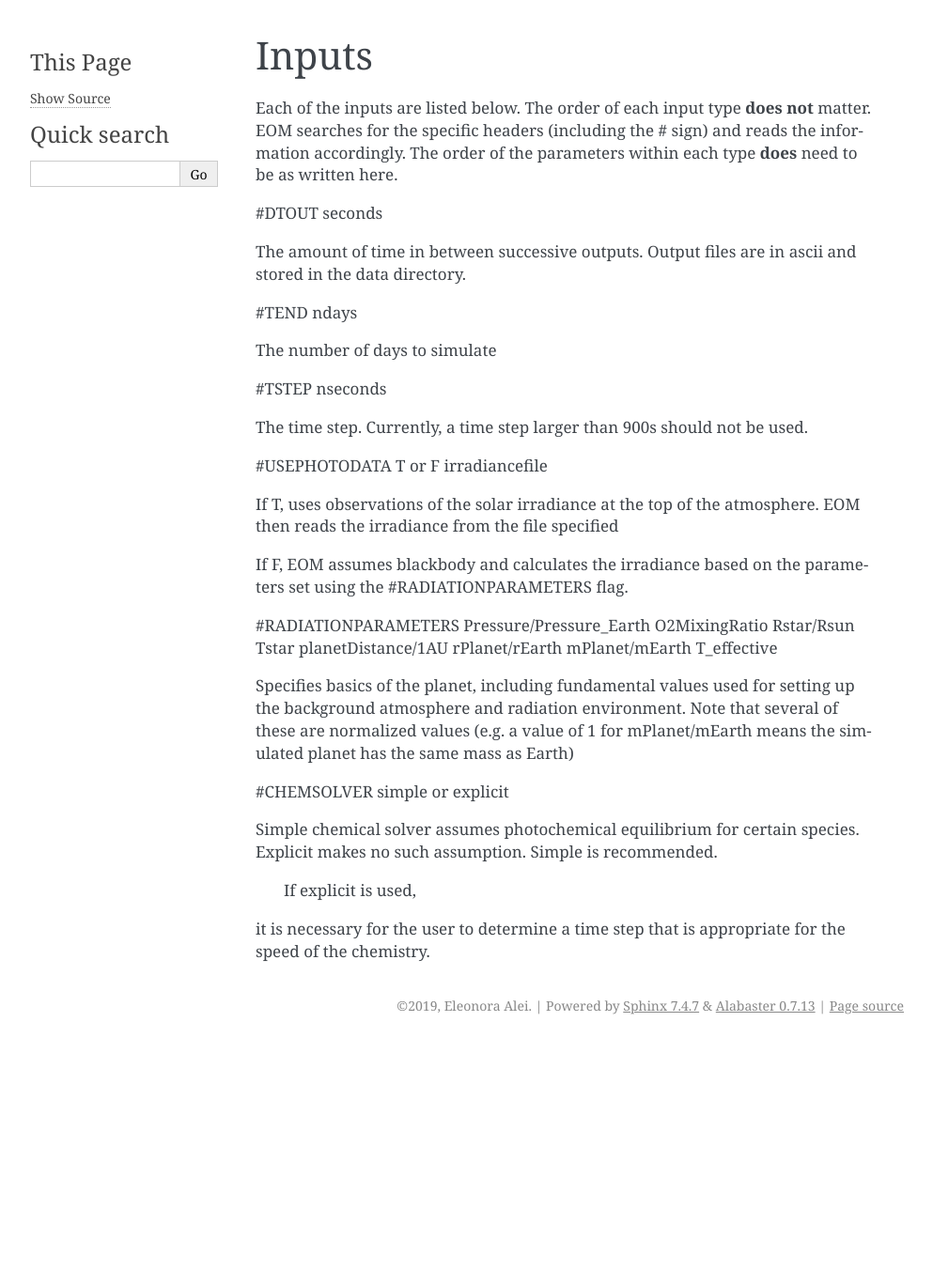
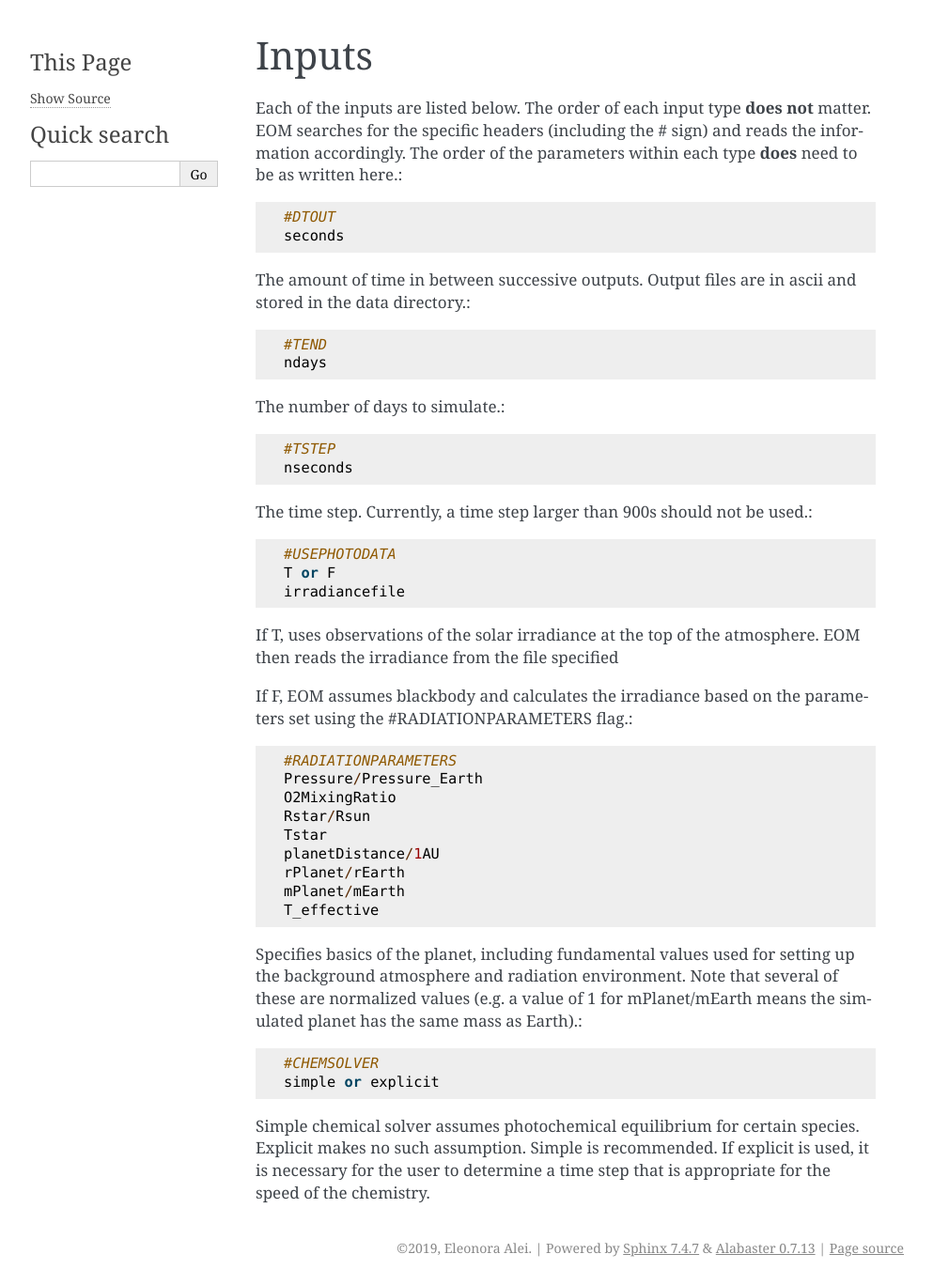
Before and after one commit to dpawlows/ozone, a Sphinx documentation site: the page built from docs/inputs.rst, in a window 1280 px wide. Shown: the whole page at 94% size, without its empty margins (148-1141 px from the left). Built offline with Sphinx 7.4.7, drawn with Linux system fonts in a browser that asks for light colours; before the commit the page ends 1110 px from its top, so only the background shows below that.

Commit message:
updated the docs

```diff
--- a/docs/index.rst
+++ b/docs/index.rst
@@ -9,7 +9,7 @@ Welcome to EOM's documentation!
 .. toctree::
    :maxdepth: 2
 
-   usage
+   gettingstarted
    inputs
 
 
--- a/docs/inputs.rst
+++ b/docs/inputs.rst
@@ -4,57 +4,57 @@ Inputs
 Each of the inputs are listed below.  The order of each input type
 **does not** matter.  EOM searches for the specific headers (including
 the # sign) and reads the information accordingly.  The order of
-the parameters within each type **does** need to be as written here.
+the parameters within each type **does** need to be as written here.::
 
-#DTOUT
-seconds
+  #DTOUT
+  seconds
 
 The amount of time in between successive outputs.  Output
-files are in ascii and stored in the data directory.
+files are in ascii and stored in the data directory.::
 
-#TEND
-ndays
+  #TEND
+  ndays
 
-The number of days to simulate
+The number of days to simulate.::
 
-#TSTEP
-nseconds
+  #TSTEP
+  nseconds
 
 The time step.  Currently, a time step larger than 900s should
-not be used.
+not be used.::
 
-#USEPHOTODATA
-T or F
-irradiancefile
+  #USEPHOTODATA
+  T or F
+  irradiancefile
 
 If T, uses observations of the solar irradiance at the
 top of the atmosphere.  EOM then reads the irradiance
 from the file specified
 
 If F, EOM assumes blackbody and calculates the irradiance
-based on the parameters set using the #RADIATIONPARAMETERS flag.
+based on the parameters set using the #RADIATIONPARAMETERS flag.::
 
-#RADIATIONPARAMETERS
-Pressure/Pressure_Earth
-O2MixingRatio
-Rstar/Rsun
-Tstar
-planetDistance/1AU
-rPlanet/rEarth
-mPlanet/mEarth
-T_effective
+  #RADIATIONPARAMETERS
+  Pressure/Pressure_Earth
+  O2MixingRatio
+  Rstar/Rsun
+  Tstar
+  planetDistance/1AU
+  rPlanet/rEarth
+  mPlanet/mEarth
+  T_effective
 
 Specifies basics of the planet, including fundamental values used
 for setting up the background atmosphere and radiation environment.
 Note that several of these are normalized values (e.g. a value of
 1 for mPlanet/mEarth means the simulated planet has the same mass as
-Earth)
+Earth).::
 
-#CHEMSOLVER
-simple or explicit
+  #CHEMSOLVER
+  simple or explicit
 
 Simple chemical solver assumes photochemical equilibrium for certain
 species.  Explicit makes no such assumption. Simple is recommended.
- If explicit is used,
+If explicit is used,
 it is necessary for the user to determine a time step that is
 appropriate for the speed of the chemistry.
```
Also changed, not shown: docs/gettingstarted.rst (added, +23 -0 lines), docs/usage.rst (deleted, +0 -13 lines), 2 other files.
